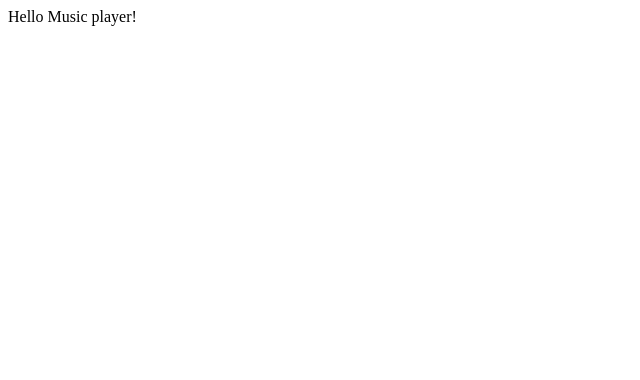
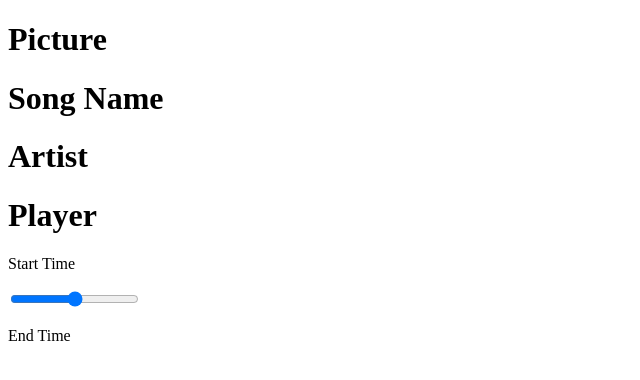
Before and after one commit to KateChantha/music-player-react, a React (Create React App) app: page / in a window 1280 px wide. Shown: the top 380 px of the page, without its empty margins (0-640 px from the left). Built offline with nearby package versions, Linux system fonts and the light colour scheme.

Commit message:
set up Song and Player component

```diff
--- a/src/App.js
+++ b/src/App.js
@@ -1,8 +1,11 @@
+import Player from './components/Player';
+import Song from './components/Song';
 
 function App() {
   return (
     <div>
-      Hello Music player!
+      <Song />
+      <Player />
     </div>
   );
 }
--- /dev/null
+++ b/src/components/Player.js
@@ -0,0 +1,15 @@
+const Player = () => {
+  return(
+    <div className="player">
+      <h1>Player</h1>
+      <div className="time-control">
+        <p>Start Time</p>
+        <input type="range" />
+        <p>End Time</p>
+      </div>
+      <div className="play-control"></div>
+    </div>
+  )
+}
+
+export default Player;
--- /dev/null
+++ b/src/components/Song.js
@@ -0,0 +1,11 @@
+const Song = () => {
+  return(
+    <div className="song-container">
+      <h1>Picture</h1>
+      <h1>Song Name</h1>
+      <h1>Artist</h1>
+    </div>
+  )
+}
+
+export default Song;
```
